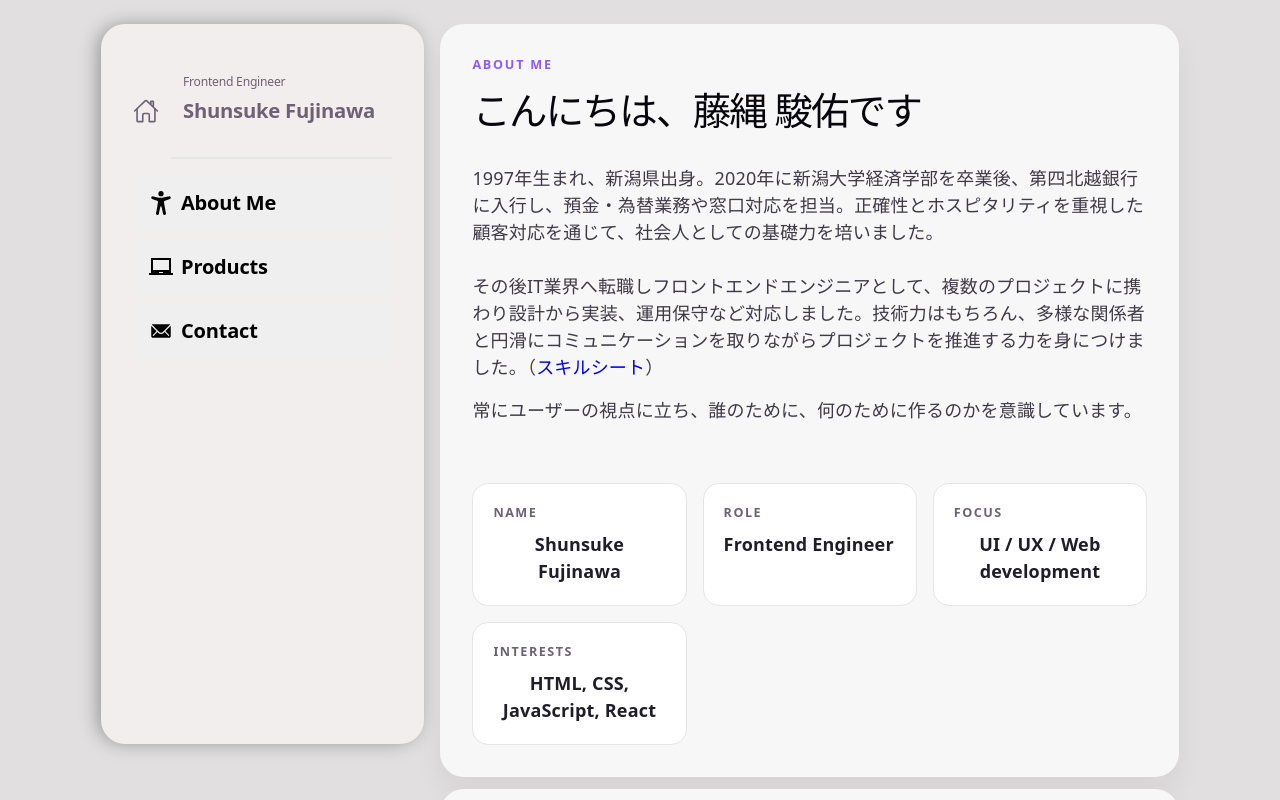
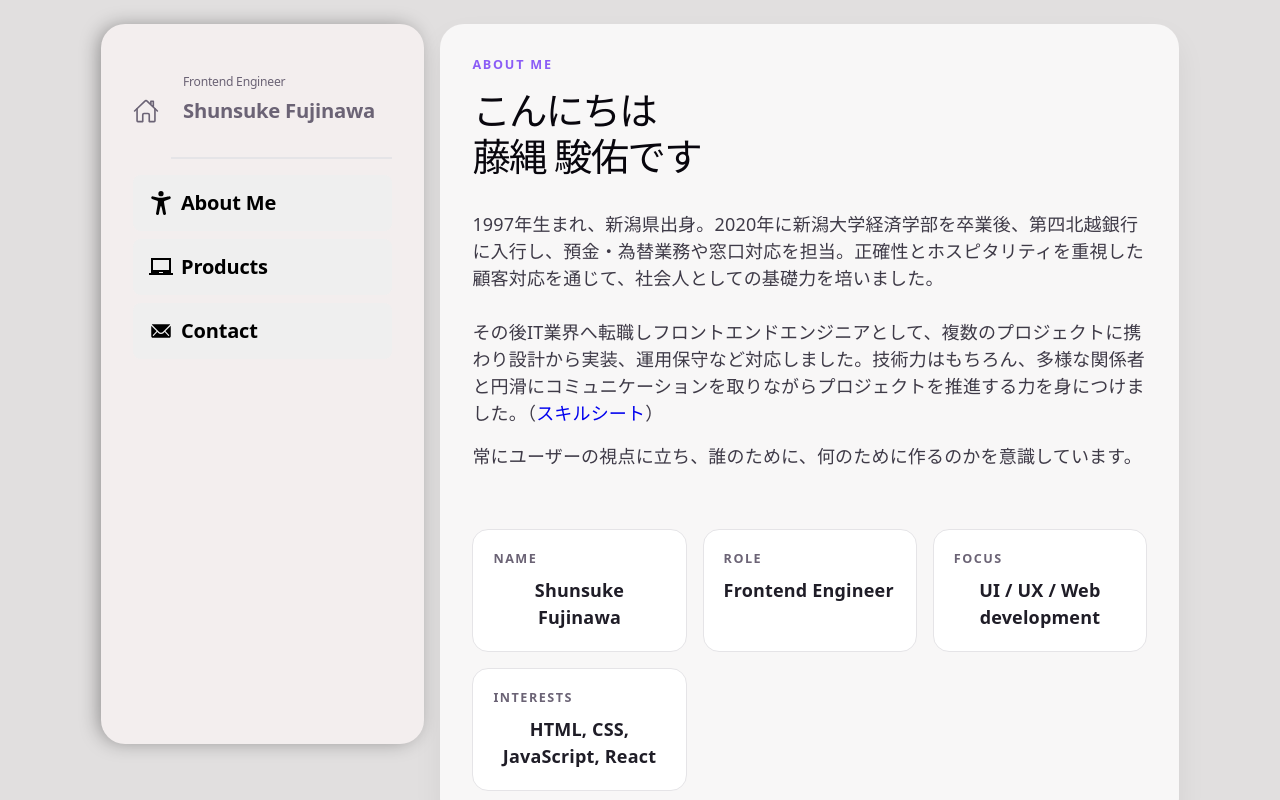
Before and after one commit to technicalplace/portfolio, a React (Vite) app: page / in a window 1280 px wide. Shown: the top 800 px of the page. Built offline with nearby package versions, Linux system fonts and the light colour scheme.

Commit message:
名前の改行追加

```diff
--- a/src/component/About/index.jsx
+++ b/src/component/About/index.jsx
@@ -5,7 +5,7 @@ export const About = () => {
     <section id="about" className={styles.aboutPage}>
       <div className={styles.hero}>
         <p className={styles.kicker}>About Me</p>
-        <h1>こんにちは、藤縄 駿佑です</h1>
+        <h1>こんにちは<br />藤縄 駿佑です</h1>
       </div>
 
       <div className={styles.content}>
```
